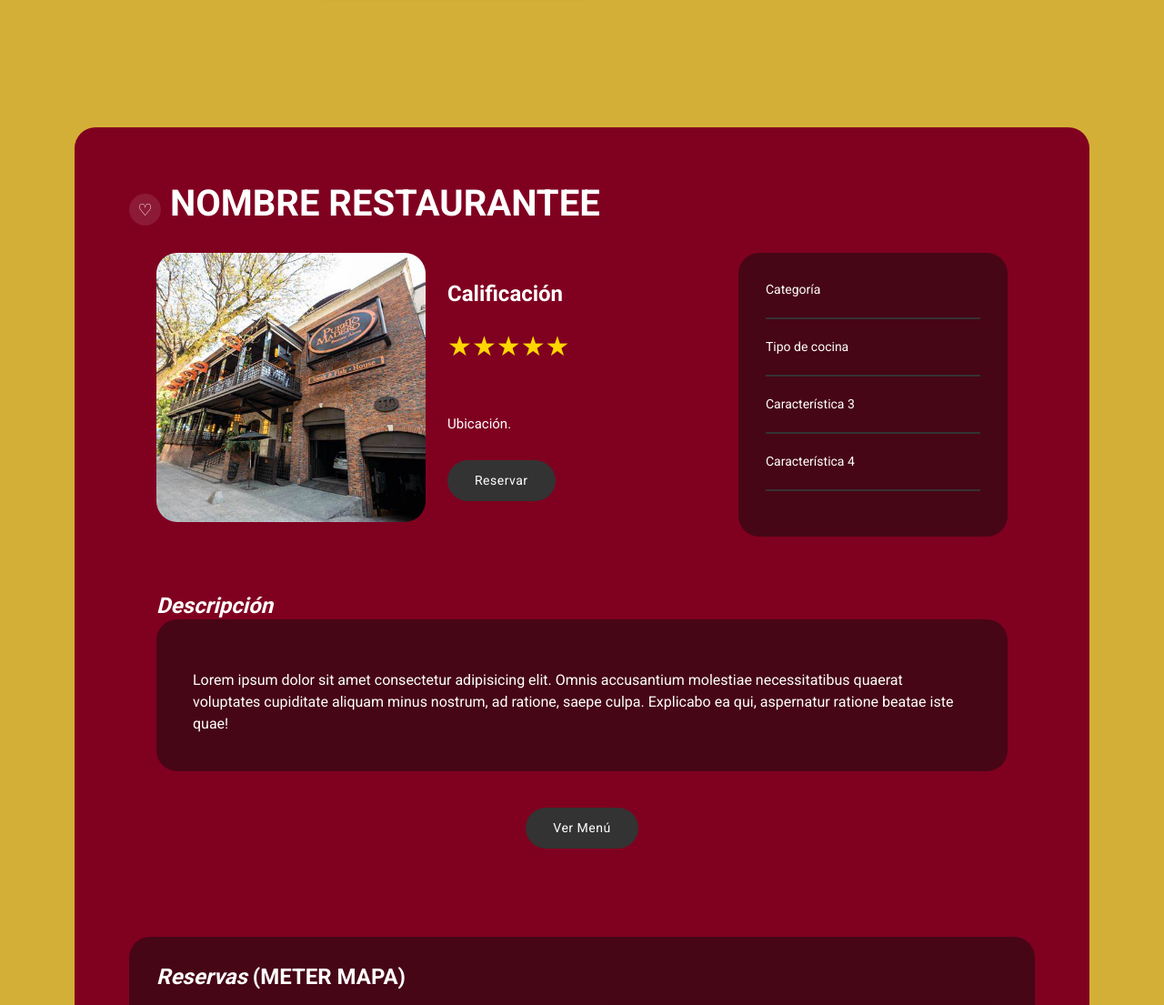
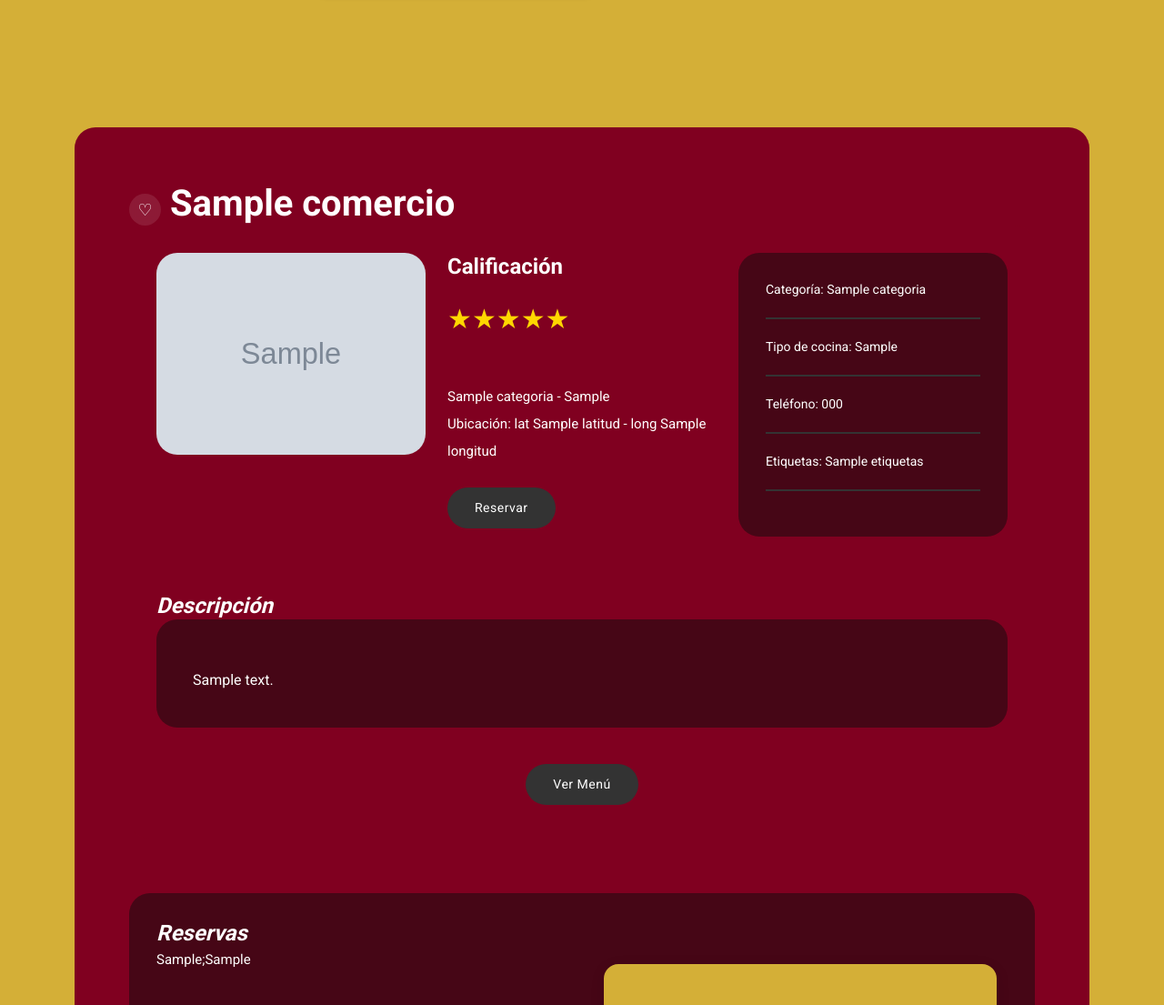
Before and after one commit to roccogb/LoremIpsum, a Flask app: template frontend/templates/resto.html in a window 1280 px wide. Shown: the part 64-1169 px from the top of the page at 91% size. Run offline with Flask 3, Linux system fonts and the light colour scheme; the template is opened without the code that fills it: most values are stand-ins (such as "Sample title", 1, 10 or a date in 2020); grey boxes marked "Sample" are stand-in pictures; some libraries are stand-ins or nearby versions.

Commit message:
Implementación del back con restp.html y agrego blueprints de reserva

```diff
--- a/frontend/app.py
+++ b/frontend/app.py
@@ -4,7 +4,7 @@ import requests
 app = Flask(__name__)
 app.secret_key = "contra_ids"  # Necesario para usar session y flash
 
-API_BACK = "http://0.0.0.0:8100"  # Dirección local del backend
+API_BACK = "http://10.37.119.248:8100"  # Dirección local del backend
 
 # Pagina de inicio
 @app.route("/")
@@ -25,8 +25,7 @@ def home():
 
         return render_template("home.html", comercios_destacados=comercios_destacados, rank_comercios=top_comercios)
     else:
-        #Implementar template de error
-        pass
+        return "mal bro"
 
 # Este endpoint va a renderizar la página de descubre. En la misma se presentarán todos los comercios registrados y las herramientas necesarias para navegar en estos mismos, como; filtros,paginación,etc.
 # El párametro dinamico recibido será el indice de la pagina actual renderizada
@@ -70,9 +69,49 @@ def descubre(indice_pag):
         return render_template("descubre.html",comercios=[])
 
 # Página del restaurante seleccionado
-@app.route("/restaurante")
-def resto():
-    return render_template("resto.html")
+@app.route("/restaurante/<int:id_comercio>")
+def resto(id_comercio):
+    #Petición al backend para obtener los detalles del comercio.
+    response = requests.get(f"{API_BACK}/comercio/{id_comercio}")
+    if response.status_code == 200:
+        comercio = response.json()
+        return render_template("resto.html", comercios=comercio)
+    else:
+        # Redirigir al home.
+        flash("Comercio no encontrado")
+        return redirect(url_for("home"))
+
+@app.route("/reservar", methods=["POST"])
+def reservar():
+    if "usuario" not in session:
+        flash("Debes iniciar sesión para reservar")
+        return redirect(url_for("login"))
+    else:
+        # Recibe los datos del formulario de reserva.
+        id_comercio = request.form.get("id_comercio")
+        nombre_bajo_reserva = request.form.get("nombre_bajo_reserva")
+        email = request.form.get("email")
+        telefono = request.form.get("telefono")
+        cant_personas = request.form.get("cant_personas")
+        fecha_reserva = request.form.get("fecha_reserva")
+        #hora_reserva = request.form.get("hora_reserva")
+        solicitud_especial = request.form.get("solicitud_especial", "")
+
+        # Envía los datos al backend para crear la reserva.
+        response = requests.post(f"{API_BACK}/reserva/crear", json={
+            "id_usr": session.get("id_usr"),
+            "id_comercio": id_comercio,
+            "nombre_bajo_reserva": nombre_bajo_reserva,
+            "email": email,
+            "telefono": telefono,
+            "cant_personas": cant_personas,
+            "fecha_reserva": fecha_reserva,
+            "solicitud_especial": solicitud_especial,
+            "estado_reserva": False
+        })
+
+        if response.status_code == 200:
+            flash("Reserva creada exitosamente", "success")
 
 # Pagina de ayuda
 @app.route("/ayuda")
--- a/frontend/templates/resto.html
+++ b/frontend/templates/resto.html
@@ -2,9 +2,11 @@
 
 {% block styles %}
     <link href="{{ url_for('static', filename='bootstrap/resto_bootstrap.min.css') }}" rel="stylesheet">
-    <link href="https://cdnjs.cloudflare.com/ajax/libs/font-awesome/5.10.0/css/all.min.css" rel="stylesheet">
+    <link rel="stylesheet" href="https://unpkg.com/leaflet@1.9.4/dist/leaflet.css" integrity="sha256-p4NxAoJBhIIN+hmNHrzRCf9tD/miZyoHS5obTRR9BMY=" crossorigin="" />   <!-- Archivo CSS de Leaflet-->
+    <script src="https://unpkg.com/leaflet@1.9.4/dist/leaflet.js" integrity="sha256-20nQCchB9co0qIjJZRGuk2/Z9VM+kNiyxNV1lvTlZBo=" crossorigin=""></script>  <!-- Archivo JS de Leaflet-->
     <link href="{{ url_for('static', filename='css/tempusdominus-bootstrap-4.min.css') }}" rel="stylesheet" />
     <link rel="stylesheet" href="{{ url_for('static', filename='css/seleccion_resto.css') }}">
+
 {% endblock %}
 
 {% block content %}
@@ -16,13 +18,13 @@
             <div class="row">
               <h1>
                 <button class="heart-btn" onclick="toggleHeart(this)">♡</button>
-                  NOMBRE RESTAURANTEE
+                {{ comercios.nombre_comercio if comercio else "Restaurante no encontrado" }}
               </h1>
               <div class="col-lg-12">
                 <div class="main-profile ">
                   <div class="row">
                     <div class="col-lg-4">
-                      <img src="{{ url_for('static', filename='media/img/resto_prueba.jpeg') }}" alt="" style="border-radius: 23px;">
+                      <img src="{{ url_for('static', filename=comercio.ruta_imagen) if comercio else '' }}" alt="" style="border-radius: 23px;">
                     </div>
                     <div class="col-lg-4 align-self-center">
                       <div class="main-info header-text">
@@ -30,18 +32,19 @@
                         <div class="stars"></div>
                         <br>
                         <br>
-                        <p>Ubicación.</p>
+                        <p> {{ comercios.categoria }} - {{ comercios.tipo_cocina }}</p>
+                        <p>Ubicación: lat {{ comercios.latitud }} - long {{ comercios.longitud }}</p>
                         <div class="main-border-button">
-                          <a href="#">Reservar</a>
+                          <a href="#form-reserva">Reservar</a>
                         </div>
                       </div>
                     </div>
                     <div class="col-lg-4 align-self-center">
                       <ul>
-                        <li>Categoría</li>
-                        <li>Tipo de cocina</li>
-                        <li>Característica 3</li>
-                        <li>Característica 4</li>
+                        <li>Categoría: {{ comercios.categoria if comercios else "No disponible" }}</li>
+                        <li>Tipo de cocina: {{ comercios.tipo_cocina if comercios else "No disponible" }}</li>
+                        <li>Teléfono: {{ comercios.telefono if comercios else "No disponible" }}</li>
+                        <li>Etiquetas: {{ comercios.etiquetas if comercios else "No disponible" }}</li>
                       </ul>
                     </div>
                   </div>
@@ -59,13 +62,17 @@
                               <div class="thumb">
                               </div>
                               <div class="down-content">
-                                <li>Lorem ipsum dolor sit amet consectetur adipisicing elit. Omnis accusantium molestiae necessitatibus quaerat voluptates cupiditate aliquam minus nostrum, ad ratione, saepe culpa. Explicabo ea qui, aspernatur ratione beatae iste quae!</li>
+                                <li> {{ comercios.descripcion if comercios else "Descripción no disponible" }} </li>
                               </div>
                             </div>
                           </div>
                           <div class="col-lg-12">
                             <div class="main-button">
-                              <a href="#">Ver Menú</a>
+                              {% if comercios.pdf_menu_link %}
+                                <a href=" {{ comercios.pdf_menu_link }}" target= "_blank">Ver Menú</a>
+                              {% else %}
+                               <a href="#" onclick="alert('Menú no disponible'); return false;">Ver Menú</a>
+                              {% endif %}
                             </div>
                           </div>
                         </div>
@@ -79,18 +86,13 @@
             <div class="gaming-library profile-library">
               <div class="col-lg-12">
                 <div class="heading-section">
-                  <h4><em>Reservas</em> (METER MAPA)</h4>
+                  <h4><em>Reservas</em></h4>
                 </div>
               </div>
               <div class="row">
                 <div class="col-lg-6">
-                  <div class="map-container">
-                    <iframe
-                      class="map-frame"
-                      src="https://www.google.com/maps/embed?pb=!1m18!1m12!1m3!1d3163.136657876158!2d139.69170621530928!3d35.68948752589844!2m3!1f0!2f0!3f0!3m2!1i1024!2i768!4f13.1!3m3!1m2!1s0x60188cd3b1a67baf%3A0x2c2f9f7c6dcb908a!2sShinjuku%2C%20Tokyo!5e0!3m2!1sen!2sjp!4v1617644748372!5m2!1sen!2sjp"
-                      allowfullscreen=""
-                      referrerpolicy="no-referrer-when-downgrade">
-                    </iframe>
+                  <div class="map">
+                    <p id="coordenadas_comercio">{{x}};{{y}}</p>
                   </div>
                 </div>
                 <div class="col-lg-6">
@@ -99,10 +101,11 @@
                       <div class="row align-items-center">
                         <div class="col-lg-12">
                           <div class="booking-form">
-                            <form>
+                            <form id="form-reserva" method="POST" action="{{ url_for('reservar') }}">
+                              <input type="hidden" name="id_comercio" value="{{ comercio.id_comercio }}">
                               <div class="control-group">
                                 <div class="input-group">
-                                  <input type="text" class="form-control" placeholder="Titular de la reserva" required="required" />
+                                  <input name="nombre_bajo_reserva" type="text" class="form-control" placeholder="Titular de la reserva" required />
                                   <div class="input-group-append">
                                     <div class="input-group-text"><i class="far fa-user"></i></div>
                                   </div>
@@ -110,7 +113,7 @@
                               </div>
                               <div class="control-group">
                                 <div class="input-group">
-                                  <input type="email" class="form-control" placeholder="Correo electrónico" required="required" />
+                                  <input name="email" type="email" class="form-control" placeholder="Correo electrónico" required />
                                   <div class="input-group-append">
                                     <div class="input-group-text"><i class="far fa-envelope"></i></div>
                                   </div>
@@ -118,7 +121,7 @@
                               </div>
                               <div class="control-group">
                                 <div class="input-group">
-                                  <input type="text" class="form-control" placeholder="Teléfono" required="required" />
+                                  <input name= "telefono" type="text" class="form-control" placeholder="Teléfono" required="required" />
                                   <div class="input-group-append">
                                     <div class="input-group-text"><i class="fa fa-mobile-alt"></i></div>
                                   </div>
@@ -126,7 +129,7 @@
                               </div>
                               <div class="control-group">
                                 <div class="input-group date" id="date" data-target-input="nearest">
-                                  <input type="text" class="form-control datetimepicker-input" placeholder="Fecha" data-target="#date" data-toggle="datetimepicker" />
+                                  <input name="fecha_reserva" type="text" class="form-control datetimepicker-input" placeholder="Fecha" data-target="#date" data-toggle="datetimepicker" />
                                   <div class="input-group-append" data-target="#date" data-toggle="datetimepicker">
                                     <div class="input-group-text"><i class="far fa-calendar-alt"></i></div>
                                   </div>
@@ -134,7 +137,7 @@
                               </div>
                               <div class="control-group">
                                 <div class="input-group time" id="time" data-target-input="nearest">
-                                  <input type="text" class="form-control datetimepicker-input" placeholder="Horario" data-target="#time" data-toggle="datetimepicker" />
+                                  <input name="hora_reserva" type="text" class="form-control datetimepicker-input" placeholder="Horario" data-target="#time" data-toggle="datetimepicker" />
                                   <div class="input-group-append" data-target="#time" data-toggle="datetimepicker">
                                     <div class="input-group-text"><i class="far fa-clock"></i></div>
                                   </div>
@@ -142,23 +145,19 @@
                               </div>
                               <div class="control-group">
                                 <div class="input-group">
-                                  <select class="custom-select form-control">
-                                    <option selected>Cantidad de personas</option>
-                                    <option value="1">1 Persona</option>
-                                    <option value="2">2 Personas</option>
-                                    <option value="3">3 Personas</option>
-                                    <option value="4">4 Personas</option>
-                                    <option value="5">5 Personas</option>
-                                    <option value="6">6 Personas</option>
-                                    <option value="7">7 Personas</option>
-                                    <option value="8">8 Personas</option>
-                                    <option value="9">9 Personas</option>
-                                    <option value="10">10 Personas</option>
+                                  <select name="cant_personas" class="custom-select form-control" required>
+                                    <option disabled selected>Cantidad de personas</option>
+                                    {% for i in range(1, 11) %}
+                                      <option value="{{ i }}">{{ i }} Persona{{ 's' if i > 1 else '' }}</option>
+                                    {% endfor %}
                                   </select>
                                   <div class="input-group-append">
                                     <div class="input-group-text"><i class="fa fa-chevron-down"></i></div>
                                   </div>
                                 </div>
+                              </div>
+                              <div class="control-group">
+                                <textarea name="solicitud_especial" class="form-control" placeholder="Solicitud especial (opcional)"></textarea>
                               </div>
                               <div>
                                 <button class="btn custom-btn" type="submit">Reservar</button>
@@ -180,16 +179,14 @@
 
     <br>
 
-    <footer>
-      <div class="container">
-        <div class="row">
-          <div class="col-lg-12">
-            <p>Copyright © 2036 <a href="#">Cyborg Gaming</a> Company. All rights reserved.
-            <br></p>
+    <div class="container">
+      <div class="row">
+        <div class="col-lg-12">
+          <div class="footer">
+            <p>© 2025 FoodyBA. Todos los derechos reservados.</p>
           </div>
         </div>
       </div>
-    </footer>
 {% endblock %}
 
 {% block scripts %}
@@ -201,6 +198,8 @@
     <script src="{{ url_for('static', filename='js/tabs.js') }}"></script>
     <script src="{{ url_for('static', filename='js/popup.js') }}"></script>
     <script src="{{ url_for('static', filename='js/custom.js') }}"></script>
+    <script src="{{ url_for('static', filename='js/mapa.js') }}"></script>
+
 
     <!-- Scripts de reserva -->
     <script src="{{ url_for('static', filename='js/easing.min.js') }}"></script>
```
